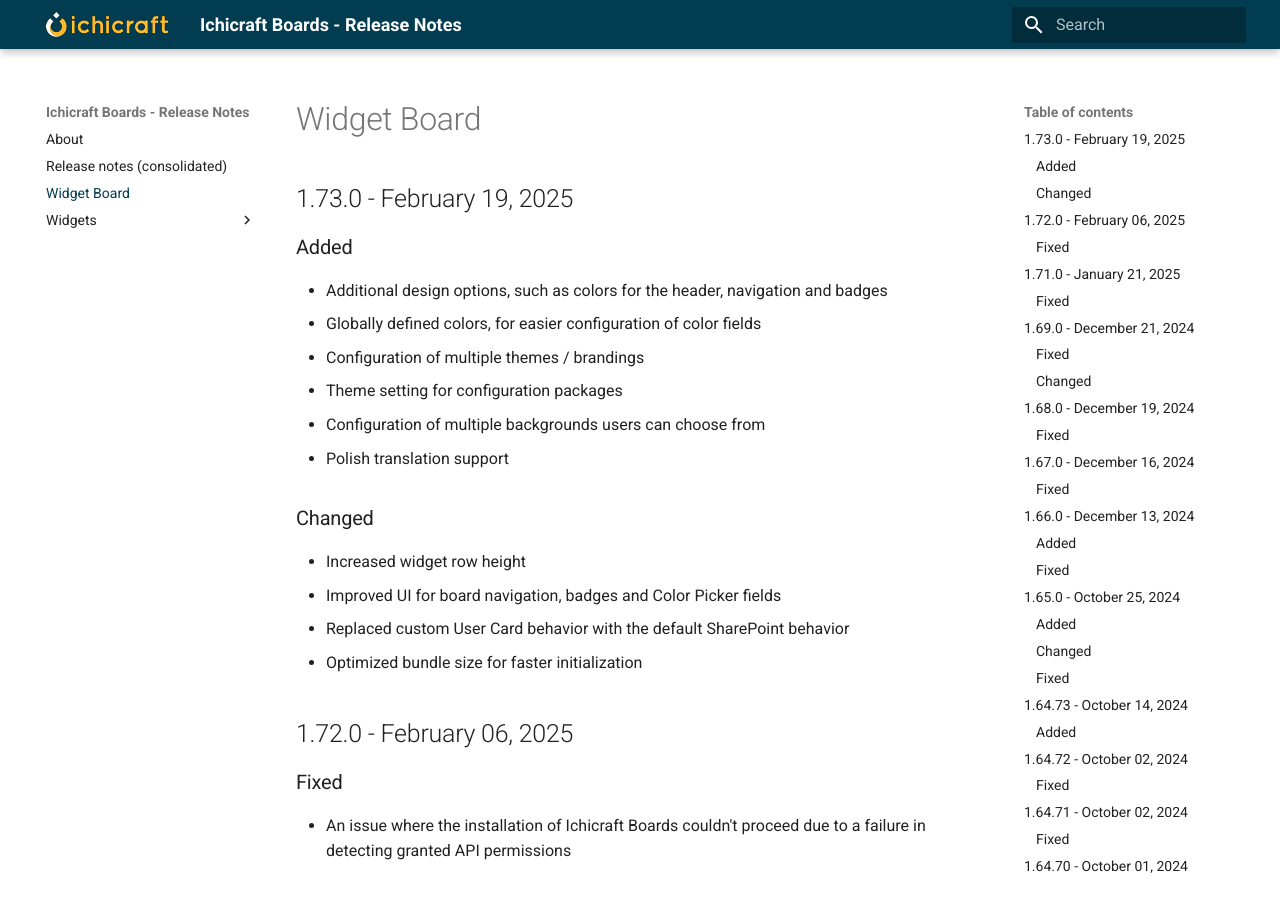
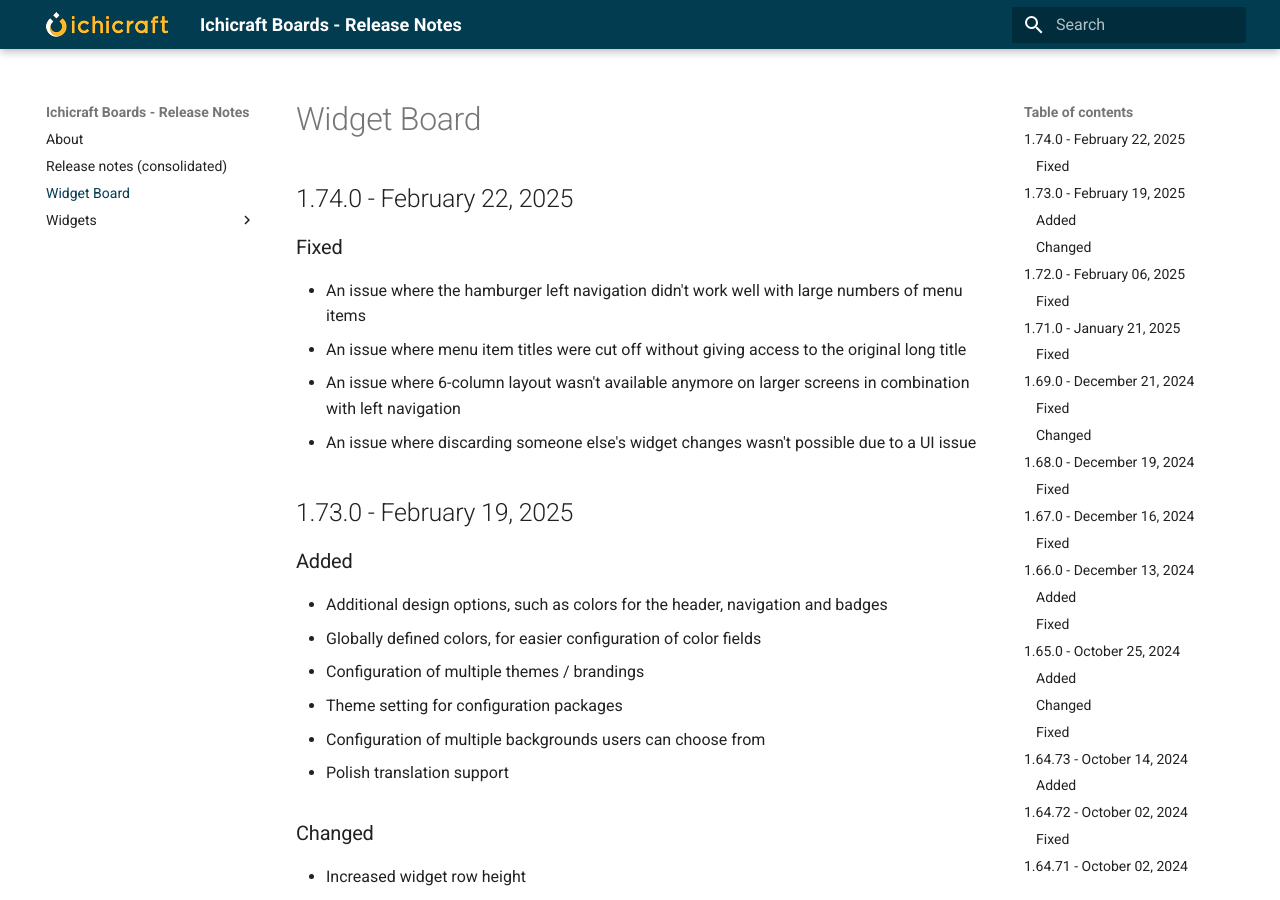
Before and after one commit to ichicraft/widgets-docs, an MkDocs documentation site: the page built from docs/Widget Board.md, in a window 1280 px wide and 900 px high. Built offline with MkDocs 1.6.1 and Material for MkDocs 9.7.7, drawn with Linux system fonts in a browser that asks for light colours.

```diff
--- a/docs/Widget Board.md
+++ b/docs/Widget Board.md
@@ -1,3 +1,11 @@
+## 1.74.0 - February 22, 2025
+
+### Fixed
+- An issue where the hamburger left navigation didn&#x27;t work well with large numbers of menu items
+- An issue where menu item titles were cut off without giving access to the original long title
+- An issue where 6-column layout wasn&#x27;t available anymore on larger screens in combination with left navigation
+- An issue where discarding someone else&#x27;s widget changes wasn&#x27;t possible due to a UI issue
+
 ## 1.73.0 - February 19, 2025
 
 ### Added
```
Also changed, not shown: docs/Release-notes-(consolidated).md (+8 -0 lines).
